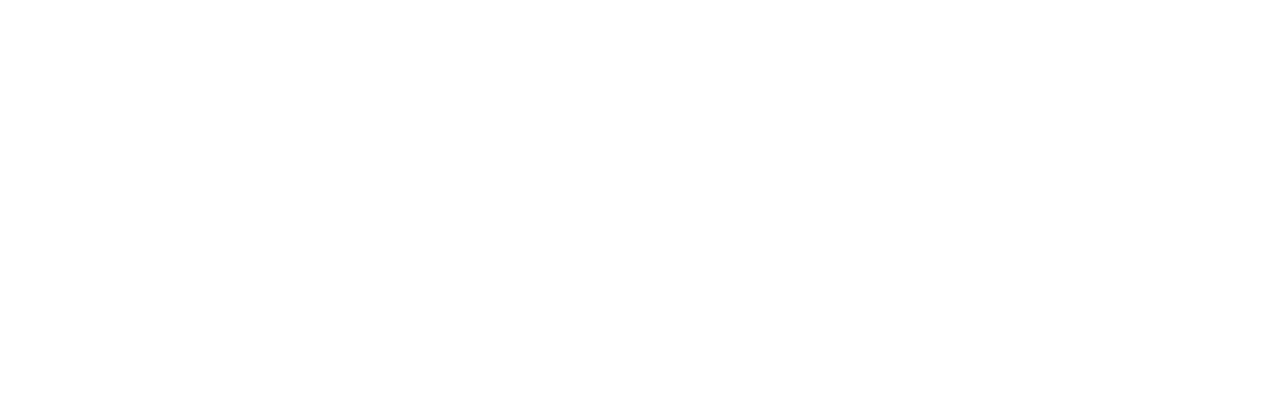
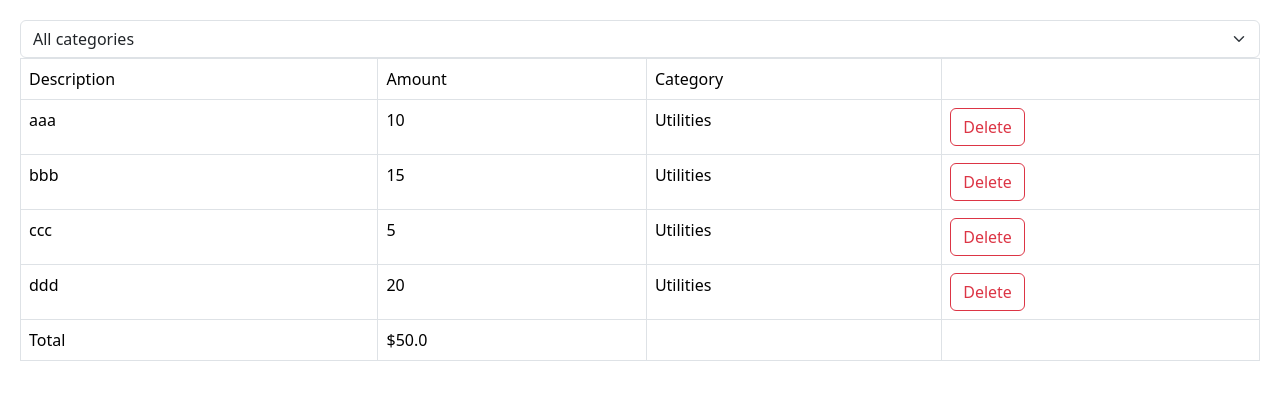
Before and after one commit to MarkusAP98/learnReactJohn, a React (Vite) app: page / in a window 1280 px wide. Shown: the top 400 px of the page. Built offline with nearby package versions, Linux system fonts and the light colour scheme.

Commit message:
Add expense tracker components and functionality

```diff
--- a/src/App.tsx
+++ b/src/App.tsx
@@ -1,7 +1,35 @@
 import { useState } from "react";
+import ExpanseList from "./components/expanse-tracker/component/ExpanseList";
+import ExpenseFilter from "./components/expanse-tracker/component/ExpenseFilter";
 
-function App() {
-  return <div></div>;
+function App({}) {
+  const [selectedCategory, setSelectedCategory] = useState("");
+  const [expenses, SetExpenses] = useState([
+    { id: 1, description: "aaa", amount: 10, category: "Utilities" },
+    { id: 2, description: "bbb", amount: 15, category: "Utilities" },
+    { id: 3, description: "ccc", amount: 5, category: "Utilities" },
+    { id: 4, description: "ddd", amount: 20, category: "Utilities" },
+  ]);
+
+  const visibleExpenses = selectedCategory
+    ? expenses.filter((e) => e.category === selectedCategory)
+    : expenses;
+
+  return (
+    <div>
+      <div className="md-3">
+        <ExpenseFilter
+          onSelectCategory={(category) => setSelectedCategory(category)}
+        />
+        <ExpanseList
+          expenses={visibleExpenses}
+          onDelete={(id) =>
+            SetExpenses(expenses.filter((expense) => expense.id !== id))
+          }
+        />
+      </div>
+    </div>
+  );
 }
 
 export default App;
--- /dev/null
+++ b/src/components/expanse-tracker/component/ExpanseList.tsx
@@ -0,0 +1,52 @@
+import React from "react";
+
+
+interface Expense {
+  id: number;
+  description: string;
+  amount: number;
+  category: string;
+}
+
+interface Props {
+  expenses: Expense[];
+  onDelete: (id: number) => void;
+}
+
+const ExpanseList = ({ expenses, onDelete }: Props) => {
+    if (expenses.length === 0) return null;
+  return (
+    <table className="table table-bordered">
+      <thead>
+        <tr>
+          <td>Description</td>
+          <td>Amount</td>
+          <td>Category</td>
+          <td></td>
+        </tr>
+      </thead>
+      <tbody>
+        {expenses.map((expense) => (
+          <tr key={expense.id}>
+            <td>{expense.description}</td>
+            <td>{expense.amount}</td>
+            <td>{expense.category}</td>
+            <td>
+              <button className="btn btn-outline-danger" onClick={() => onDelete(expense.id)}>Delete</button>
+            </td>
+          </tr>
+        ))}
+      </tbody>
+      <tfoot>
+        <tr>
+            <td>Total</td>
+            <td>${expenses.reduce((acc, expense) => expense.amount + acc, 0).toFixed(1)}</td>
+            <td></td>
+            <td></td>
+        </tr>
+      </tfoot>
+    </table>
+  );
+};
+
+export default ExpanseList;
--- /dev/null
+++ b/src/components/expanse-tracker/component/ExpenseFilter.tsx
@@ -0,0 +1,18 @@
+import React from 'react'
+
+interface Props {
+    onSelectCategory: (category: string) => void;
+}
+
+const ExpenseFilter = ({ onSelectCategory }: Props) => {
+  return (
+    <select className="form-select" onChange={(event)=> onSelectCategory(event.target.value)}>
+        <option value="">All categories</option>
+        <option value="Groceries">Groceries</option>
+        <option value="Utilities">Utilities</option>
+        <option value="Entertaiment">Entertaiment</option>
+    </select>
+  )
+}
+
+export default ExpenseFilter
```
